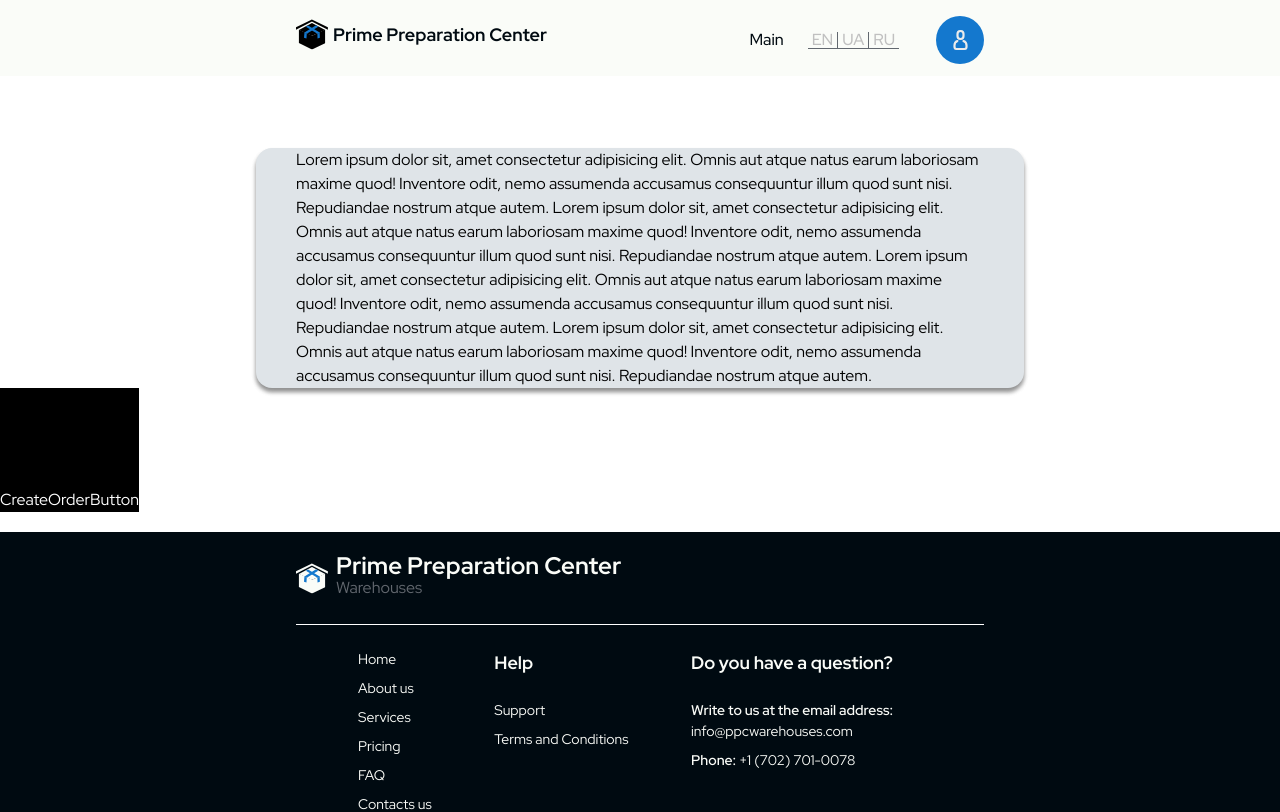
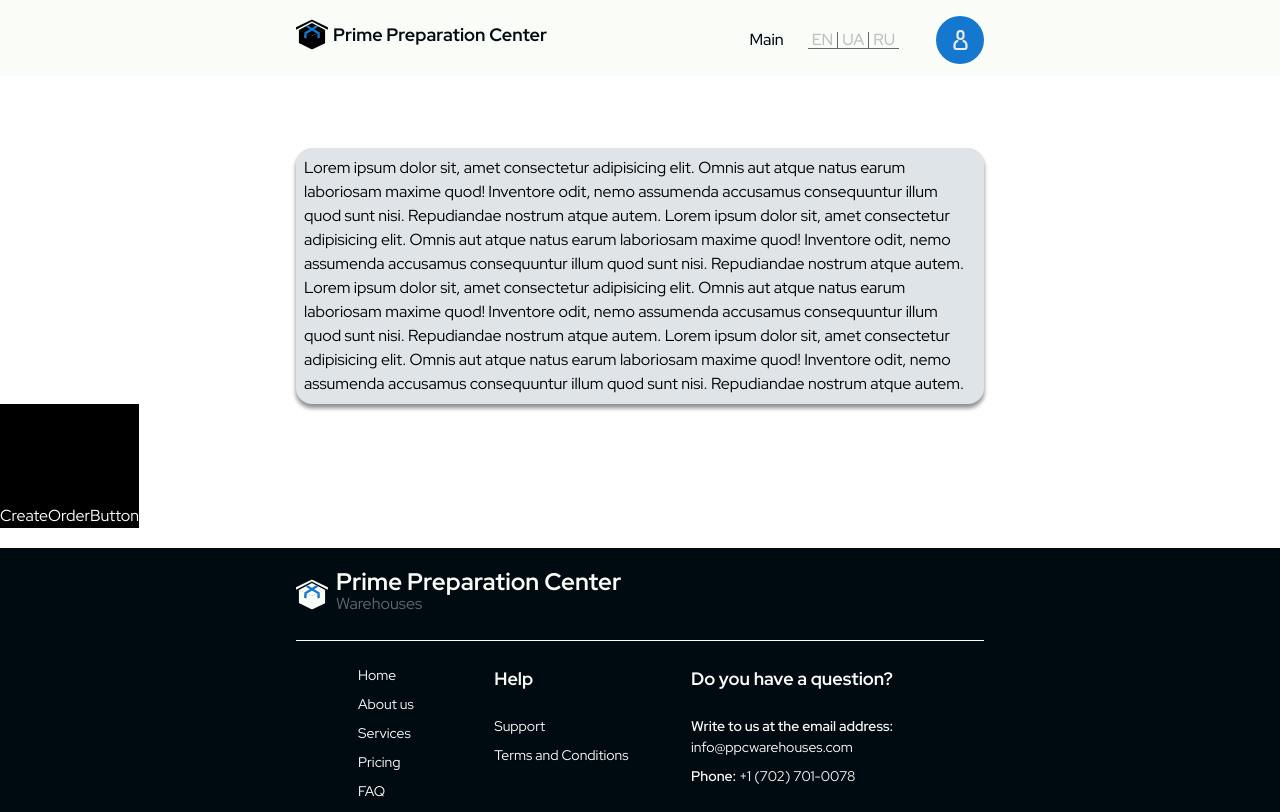
Before and after one commit to korvan17/nevadaFrontend, a Next.js app: page /dashboard in a window 1280 px wide. Shown: the top 812 px of the page. Built offline with nearby package versions, Linux system fonts and the light colour scheme.

Commit message:
add UserPanel

```diff
--- a/src/components/Dashboard/DBContentContainer/DBContentContainer.jsx
+++ b/src/components/Dashboard/DBContentContainer/DBContentContainer.jsx
@@ -1,24 +1,27 @@
 import React from "react";
+import UserPanel from "../UserPanel/UserPanel";
 
 function DBContentContainer() {
   return (
-    <div
-      className="container mt-[148px] h-full bg-bgBoard rounded-[16px]
-    custom-shadow"
-    >
-      Lorem ipsum dolor sit, amet consectetur adipisicing elit. Omnis aut atque
-      natus earum laboriosam maxime quod! Inventore odit, nemo assumenda
-      accusamus consequuntur illum quod sunt nisi. Repudiandae nostrum atque
-      autem. Lorem ipsum dolor sit, amet consectetur adipisicing elit. Omnis aut
-      atque natus earum laboriosam maxime quod! Inventore odit, nemo assumenda
-      accusamus consequuntur illum quod sunt nisi. Repudiandae nostrum atque
-      autem. Lorem ipsum dolor sit, amet consectetur adipisicing elit. Omnis aut
-      atque natus earum laboriosam maxime quod! Inventore odit, nemo assumenda
-      accusamus consequuntur illum quod sunt nisi. Repudiandae nostrum atque
-      autem. Lorem ipsum dolor sit, amet consectetur adipisicing elit. Omnis aut
-      atque natus earum laboriosam maxime quod! Inventore odit, nemo assumenda
-      accusamus consequuntur illum quod sunt nisi. Repudiandae nostrum atque
-      autem.
+    <div className="container flex gap-[12px]">
+      <div
+        className="mt-[148px] h-full bg-bgBoard rounded-[16px]
+    custom-shadow p-[8px]"
+      >
+        Lorem ipsum dolor sit, amet consectetur adipisicing elit. Omnis aut
+        atque natus earum laboriosam maxime quod! Inventore odit, nemo assumenda
+        accusamus consequuntur illum quod sunt nisi. Repudiandae nostrum atque
+        autem. Lorem ipsum dolor sit, amet consectetur adipisicing elit. Omnis
+        aut atque natus earum laboriosam maxime quod! Inventore odit, nemo
+        assumenda accusamus consequuntur illum quod sunt nisi. Repudiandae
+        nostrum atque autem. Lorem ipsum dolor sit, amet consectetur adipisicing
+        elit. Omnis aut atque natus earum laboriosam maxime quod! Inventore
+        odit, nemo assumenda accusamus consequuntur illum quod sunt nisi.
+        Repudiandae nostrum atque autem. Lorem ipsum dolor sit, amet consectetur
+        adipisicing elit. Omnis aut atque natus earum laboriosam maxime quod!
+        Inventore odit, nemo assumenda accusamus consequuntur illum quod sunt
+        nisi. Repudiandae nostrum atque autem.
+      </div>
     </div>
   );
 }
--- /dev/null
+++ b/src/components/Dashboard/UserPanel/UserPanel.jsx
@@ -0,0 +1,7 @@
+import React from "react";
+
+function UserPanel() {
+  return <div className="">UserPanel</div>;
+}
+
+export default UserPanel;
--- a/src/components/index.js
+++ b/src/components/index.js
@@ -7,6 +7,7 @@ export { default as Pricing } from "./Home/Pricing/Pricing.jsx";
 export { default as DBHeader } from "./Dashboard/DBHEader/DBHeader.jsx";
 export { default as DBContentContainer } from "./Dashboard/DBContentContainer/DBContentContainer.jsx";
 export { default as SideBar } from "./Dashboard/SideBar/SideBar.jsx";
+export { default as UserPanel } from "./Dashboard/UserPanel/UserPanel.jsx";
 
 export { default as Footer } from "./Footer/Footer.jsx";
 export { default as Hero } from "./Home/Hero/Hero.jsx";
--- a/tailwind.config.js
+++ b/tailwind.config.js
@@ -22,6 +22,7 @@ module.exports = {
         captionalGrey: "#62686F",
         captionalGreyLight: "#C0C0C0",
         background: "#0B0A0A40",
+        userPanel: "#D9DFFF",
 
         darkBlue: "#021827",
         captionBlue: "#1478CE",
```
